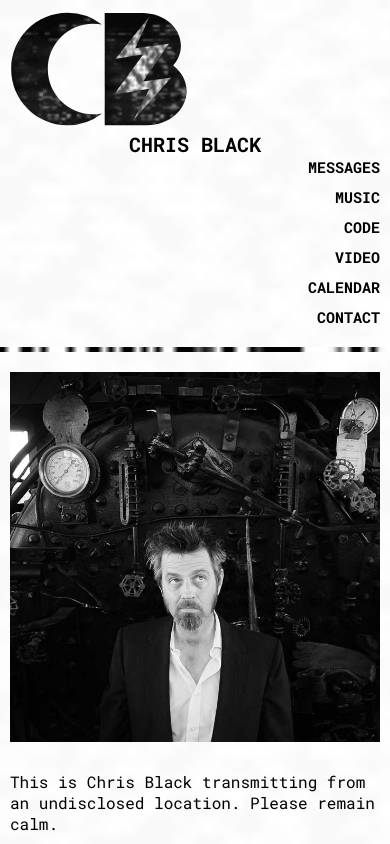
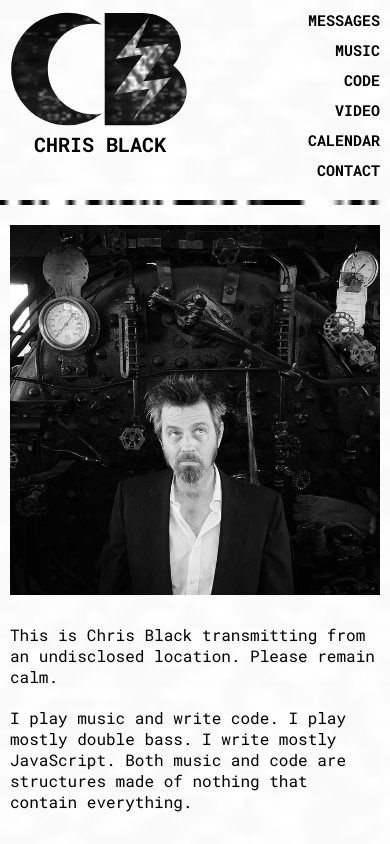
Before and after one commit to thischrisblack/transmitter-gatsby, a Gatsby site: page / in a window 390 px wide. Shown: the top 844 px of the page. Built offline with nearby package versions, Linux system fonts and the light colour scheme; Gatsby itself is replaced by a stand-in of ours; a web font is replaced by a local one.

Commit message:
Fix name under logo in mobile nav.

```diff
--- a/src/components/layout.js
+++ b/src/components/layout.js
@@ -52,6 +52,10 @@
     }
 `
 
+const LogoContainer = styled.div`
+    display: inline-block;
+`
+
 const Name = styled.div`
     display: block;
     color: black;
@@ -74,12 +78,14 @@
     return (
         <Container>
             <Header>
+                <LogoContainer>
                     <Link to="/">
                         <Logo width="180" />
                     </Link>
                     <Link to="/">
                         <Name>Chris Black</Name>
                     </Link>
+                </LogoContainer>
                 <Nav />
             </Header>
             <Main>{children}</Main>
```
Lines whose indentation alone changed are shown as unchanged.
